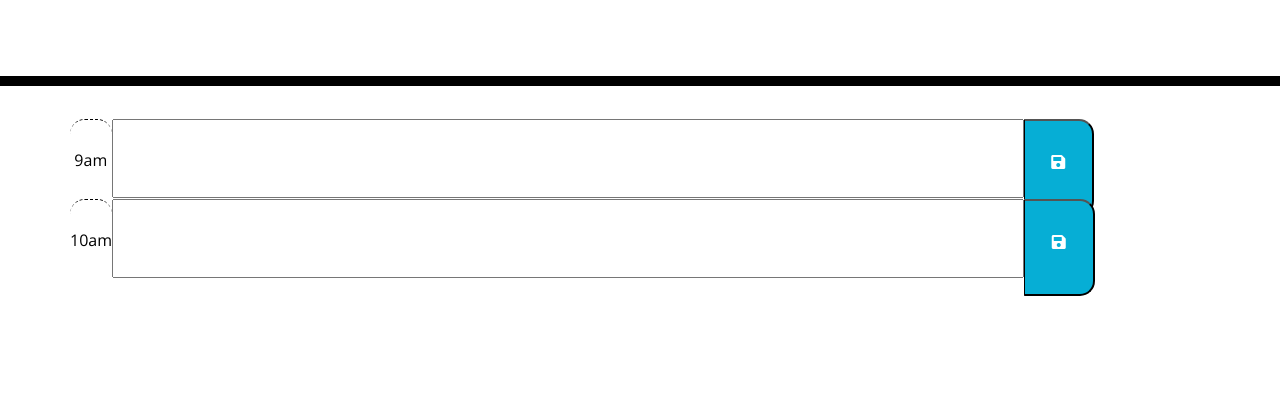
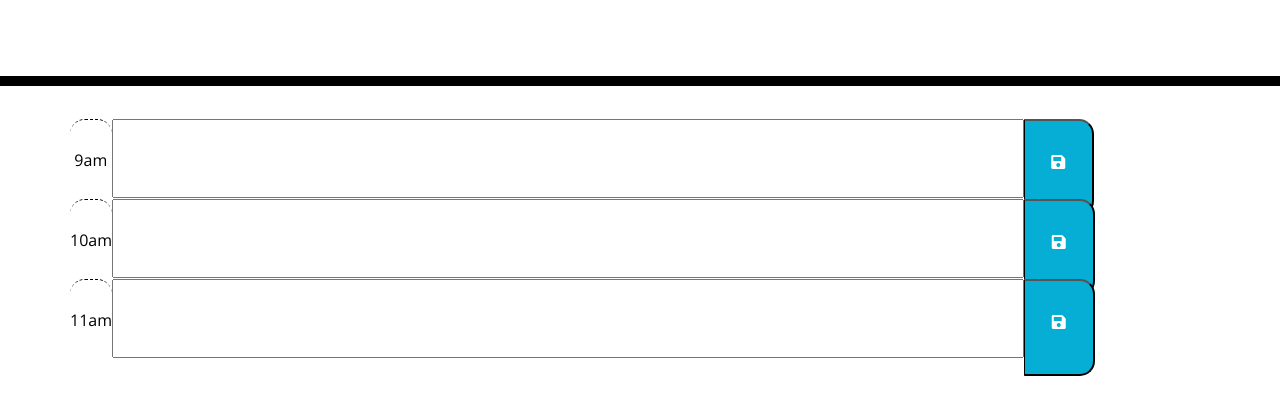
Before and after one commit to sarsieg/Work-Day-Scheduler, a plain HTML site: page Develop/index.html in a window 1280 px wide. Shown: the part 182-596 px from the top of the page. Drawn offline with nearby package versions, Linux system fonts and the light colour scheme.

Commit message:
added hour 11 class and button inputs

```diff
--- a/Develop/index.html
+++ b/Develop/index.html
@@ -49,6 +49,16 @@
           <i class="fas fa-save"></i>
         </button>
       </div>
+
+      <div class="row">
+        <div class="hour time-block">
+          <p>11am</p>
+        </div>
+        <input data-hour="11" type="text"></input>
+        <button class="saveBtn" data-value="11" type="button">
+          <i class="fas fa-save"></i>
+        </button>
+      </div>
     </div>
 
     <script src="https://cdnjs.cloudflare.com/ajax/libs/jquery/3.2.1/jquery.min.js"></script>
```
